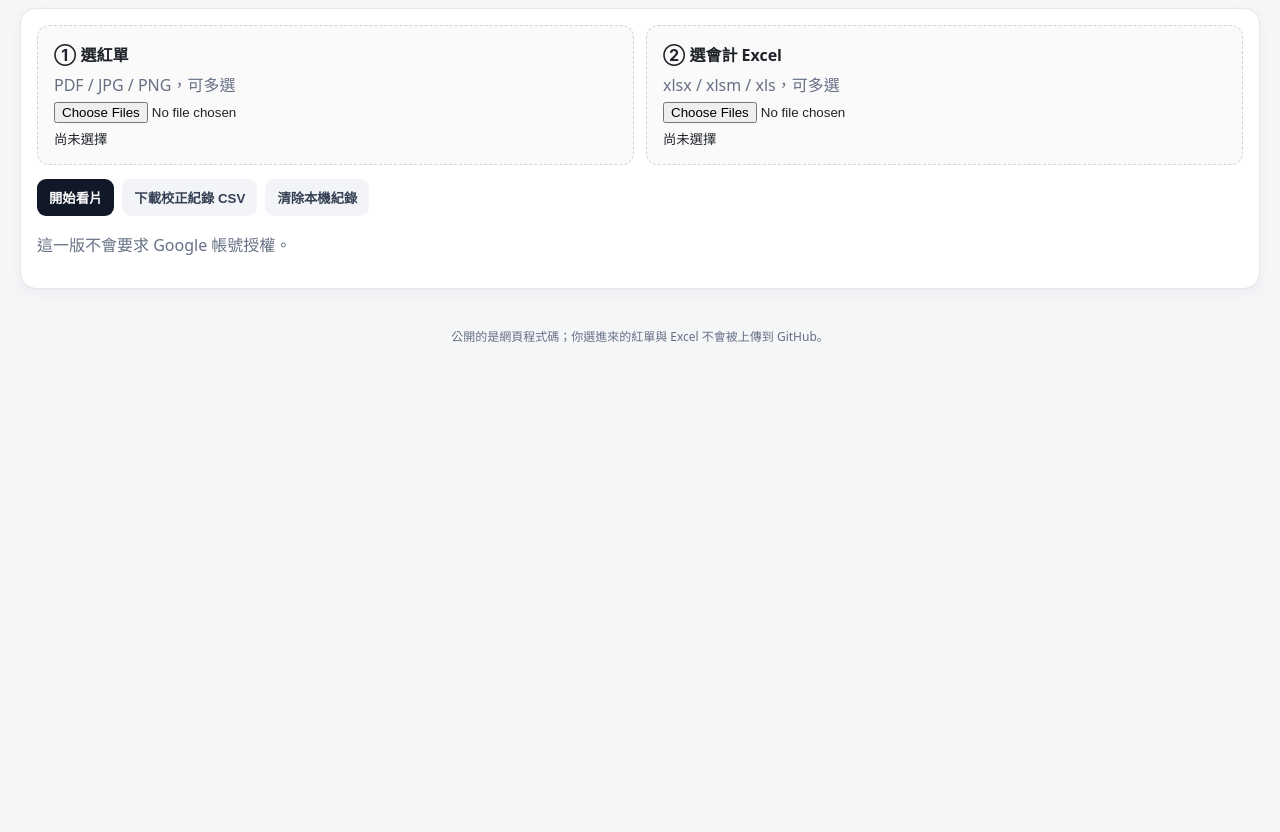
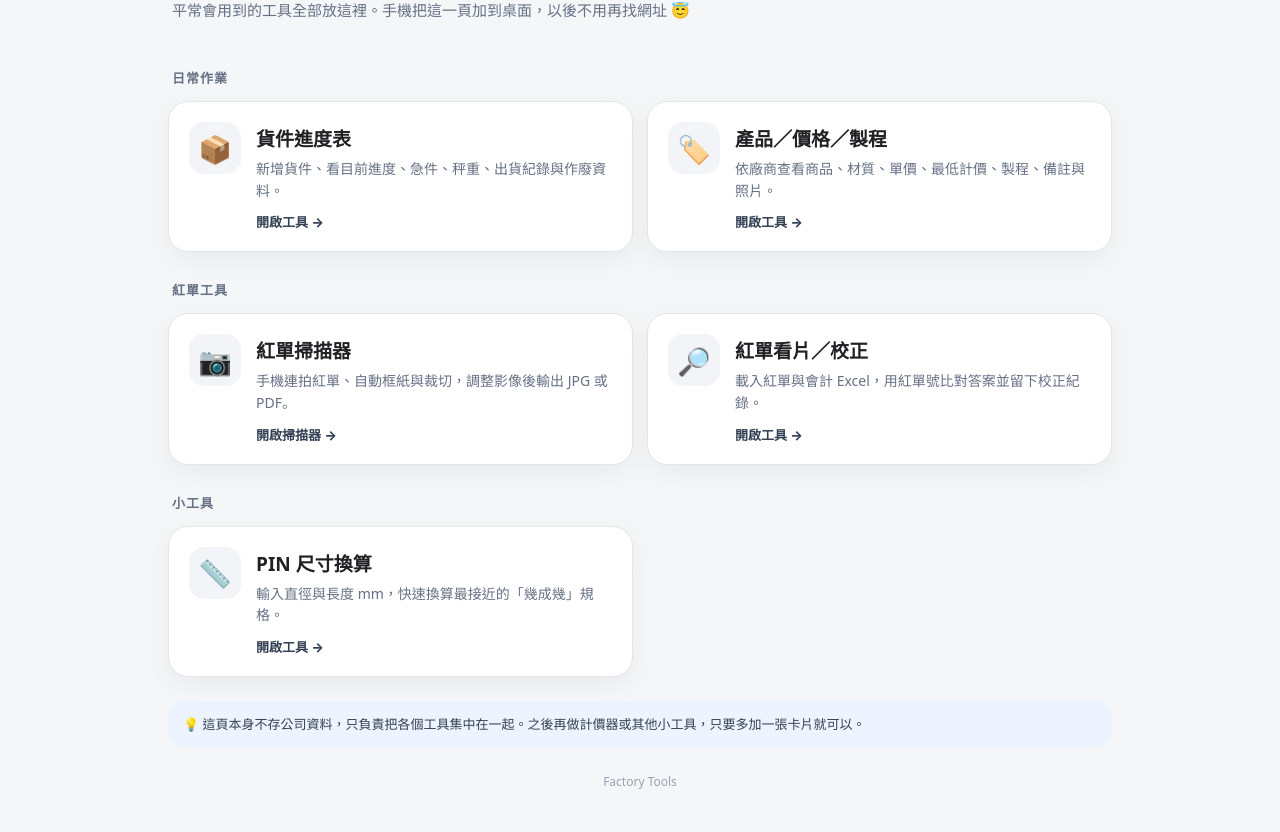
Before and after one commit to cynthia8527-dot/red-slip-viewer, a plain HTML site: page index.html in a window 1280 px wide. Shown: the part 116-948 px from the top of the page. Before the commit the page ends 800 px from the top, so only its background shows below. Drawn offline with Linux system fonts and the light colour scheme; a script that the page names is missing.

Commit message:
Turn root page into factory tools homepage

```diff
--- a/index.html
+++ b/index.html
@@ -1,98 +1,102 @@
 <!doctype html>
 <html lang="zh-Hant">
 <head>
-  <meta charset="utf-8" />
-  <meta name="viewport" content="width=device-width,initial-scale=1" />
-  <meta http-equiv="Content-Security-Policy" content="default-src 'self'; script-src 'self' https://cdnjs.cloudflare.com; style-src 'self'; img-src 'self' blob: data:; worker-src blob: https://cdnjs.cloudflare.com; connect-src 'none'; base-uri 'none'; form-action 'none'; frame-ancestors 'none'" />
-  <title>紅單掃描看片器</title>
-  <link rel="stylesheet" href="styles.css" />
+<meta charset="utf-8">
+<meta name="viewport" content="width=device-width,initial-scale=1,viewport-fit=cover">
+<meta name="theme-color" content="#f4f6f8">
+<title>工廠工具箱</title>
+<style>
+*{box-sizing:border-box}
+:root{font-family:system-ui,-apple-system,"Segoe UI","Noto Sans TC",sans-serif;color:#202124;background:#f4f6f8}
+body{margin:0;min-height:100vh;background:#f4f6f8}
+.wrap{width:min(980px,100%);margin:auto;padding:24px 18px 42px}
+.hero{padding:22px 4px 18px}
+h1{font-size:clamp(28px,7vw,42px);margin:0 0 7px;letter-spacing:-.03em}
+.sub{margin:0;color:#667085;font-size:15px;line-height:1.6}
+.grid{display:grid;grid-template-columns:repeat(2,minmax(0,1fr));gap:14px;margin-top:14px}
+.card{display:flex;gap:15px;align-items:flex-start;text-decoration:none;color:inherit;background:#fff;border:1px solid #e2e6ea;border-radius:20px;padding:20px;min-height:145px;box-shadow:0 8px 26px rgba(16,24,40,.05);transition:.15s ease}
+.card:active{transform:scale(.985)}
+.icon{width:52px;height:52px;flex:0 0 52px;border-radius:15px;display:grid;place-items:center;font-size:27px;background:#f2f4f7}
+.body{min-width:0}
+.title{font-size:19px;font-weight:900;margin:2px 0 6px}
+.desc{font-size:14px;line-height:1.55;color:#667085}
+.go{margin-top:11px;font-size:13px;font-weight:850;color:#344054}
+.group-title{margin:28px 4px 10px;font-size:13px;font-weight:900;color:#667085;letter-spacing:.08em}
+.note{margin-top:24px;background:#eef4ff;color:#344054;border-radius:15px;padding:13px 15px;font-size:13px;line-height:1.55}
+footer{margin-top:26px;text-align:center;color:#98a2b3;font-size:12px}
+@media(max-width:650px){
+  .wrap{padding:18px 13px 34px}
+  .hero{padding:14px 4px 10px}
+  .grid{grid-template-columns:1fr;gap:10px}
+  .card{min-height:0;padding:17px;border-radius:17px}
+  .icon{width:48px;height:48px;flex-basis:48px}
+  .title{font-size:18px}
+}
+</style>
 </head>
 <body>
-  <header class="topbar">
-    <div>
-      <h1>紅單掃描看片器</h1>
-      <p>安全測試版：檔案只在目前瀏覽器處理，不連 Google Drive。</p>
-    </div>
-    <div class="safe">🔒 本機處理</div>
-  </header>
+<main class="wrap">
+  <section class="hero">
+    <h1>工廠工具箱</h1>
+    <p class="sub">平常會用到的工具全部放這裡。手機把這一頁加到桌面，以後不用再找網址 😇</p>
+  </section>
 
-  <main>
-    <section class="card setup">
-      <div class="uploads">
-        <label class="dropbox">
-          <strong>① 選紅單</strong>
-          <span>PDF / JPG / PNG，可多選</span>
-          <input id="slipInput" type="file" accept="application/pdf,image/*" multiple />
-          <small id="slipCount">尚未選擇</small>
-        </label>
-        <label class="dropbox">
-          <strong>② 選會計 Excel</strong>
-          <span>xlsx / xlsm / xls，可多選</span>
-          <input id="excelInput" type="file" accept=".xlsx,.xlsm,.xls" multiple />
-          <small id="excelCount">尚未選擇</small>
-        </label>
+  <div class="group-title">日常作業</div>
+  <section class="grid">
+    <a class="card" href="./board/">
+      <div class="icon">📦</div>
+      <div class="body">
+        <div class="title">貨件進度表</div>
+        <div class="desc">新增貨件、看目前進度、急件、秤重、出貨紀錄與作廢資料。</div>
+        <div class="go">開啟工具 →</div>
       </div>
-      <div class="actions">
-        <button id="startBtn" class="primary">開始看片</button>
-        <button id="exportBtn">下載校正紀錄 CSV</button>
-        <button id="clearBtn">清除本機紀錄</button>
+    </a>
+
+    <a class="card" href="./calculator/">
+      <div class="icon">🏷️</div>
+      <div class="body">
+        <div class="title">產品／價格／製程</div>
+        <div class="desc">依廠商查看商品、材質、單價、最低計價、製程、備註與照片。</div>
+        <div class="go">開啟工具 →</div>
       </div>
-      <p id="status" class="status">這一版不會要求 Google 帳號授權。</p>
-    </section>
+    </a>
+  </section>
 
-    <section id="viewer" class="viewer hidden">
-      <div class="card preview-card">
-        <div class="panel-head">
-          <div><strong id="fileName">—</strong> <span id="pageLabel" class="muted"></span></div>
-          <div class="toolbar">
-            <button id="prevBtn">← 上一張</button>
-            <button id="nextBtn">下一張 →</button>
-            <button id="rotateBtn">↻ 旋轉</button>
-            <button id="zoomOutBtn">－</button>
-            <span id="zoomLabel" class="muted">100%</span>
-            <button id="zoomInBtn">＋</button>
-          </div>
-        </div>
-        <div class="canvas-wrap">
-          <canvas id="pdfCanvas"></canvas>
-          <img id="imageView" class="hidden" alt="紅單預覽" />
-          <div id="emptyPreview" class="empty">選好紅單後會顯示在這裡。</div>
-        </div>
+  <div class="group-title">紅單工具</div>
+  <section class="grid">
+    <a class="card" href="https://cynthia8527-dot.github.io/red-slip-scanner/">
+      <div class="icon">📷</div>
+      <div class="body">
+        <div class="title">紅單掃描器</div>
+        <div class="desc">手機連拍紅單、自動框紙與裁切，調整影像後輸出 JPG 或 PDF。</div>
+        <div class="go">開啟掃描器 →</div>
       </div>
+    </a>
 
-      <aside class="card form-card">
-        <div class="panel-head">
-          <div><strong>紅單資料</strong><div id="matchBadge" class="badge neutral">尚未比對</div></div>
-          <span id="progress" class="muted"></span>
-        </div>
-        <div class="fields">
-          <label>紅單號<input id="redNo" /></label>
-          <label>日期<input id="date" /></label>
-          <label>客戶<input id="customer" /></label>
-          <label>品名／處理方式<input id="item" /></label>
-          <label>材質<input id="material" /></label>
-          <div class="two"><label>重量<input id="weight" /></label><label>單位<input id="unit" /></label></div>
-          <label>單價<input id="price" /></label>
-        </div>
-        <div class="actions pad">
-          <button id="searchBtn">用紅單號找會計答案</button>
-          <button id="applyBtn" disabled>套用會計欄位</button>
-        </div>
-        <div id="accountingResult" class="result">找到會計資料後會顯示在這裡。</div>
-        <label class="notes">備註<textarea id="notes" rows="2"></textarea></label>
-        <div class="actions pad">
-          <button id="confirmBtn" class="ok">✓ 確認完成</button>
-          <button id="manualBtn" class="warn">⚠ 待人工確認</button>
-        </div>
-        <p id="saveStatus" class="status pad"></p>
-      </aside>
-    </section>
-  </main>
+    <a class="card" href="./red-slip/">
+      <div class="icon">🔎</div>
+      <div class="body">
+        <div class="title">紅單看片／校正</div>
+        <div class="desc">載入紅單與會計 Excel，用紅單號比對答案並留下校正紀錄。</div>
+        <div class="go">開啟工具 →</div>
+      </div>
+    </a>
+  </section>
 
-  <footer>公開的是網頁程式碼；你選進來的紅單與 Excel 不會被上傳到 GitHub。</footer>
+  <div class="group-title">小工具</div>
+  <section class="grid">
+    <a class="card" href="./pin/">
+      <div class="icon">📏</div>
+      <div class="body">
+        <div class="title">PIN 尺寸換算</div>
+        <div class="desc">輸入直徑與長度 mm，快速換算最接近的「幾成幾」規格。</div>
+        <div class="go">開啟工具 →</div>
+      </div>
+    </a>
+  </section>
 
-  <script src="https://cdnjs.cloudflare.com/ajax/libs/pdf.js/3.11.174/pdf.min.js"></script>
-  <script src="https://cdnjs.cloudflare.com/ajax/libs/xlsx/0.18.5/xlsx.full.min.js"></script>
-  <script src="app.js"></script>
+  <div class="note">💡 這頁本身不存公司資料，只負責把各個工具集中在一起。之後再做計價器或其他小工具，只要多加一張卡片就可以。</div>
+  <footer>Factory Tools</footer>
+</main>
 </body>
 </html>
```
